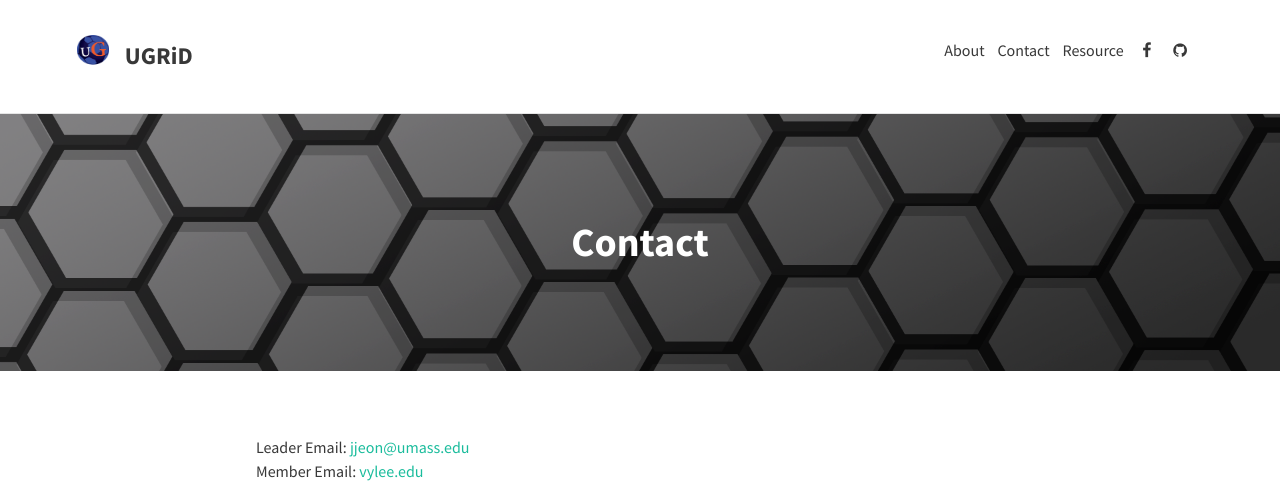
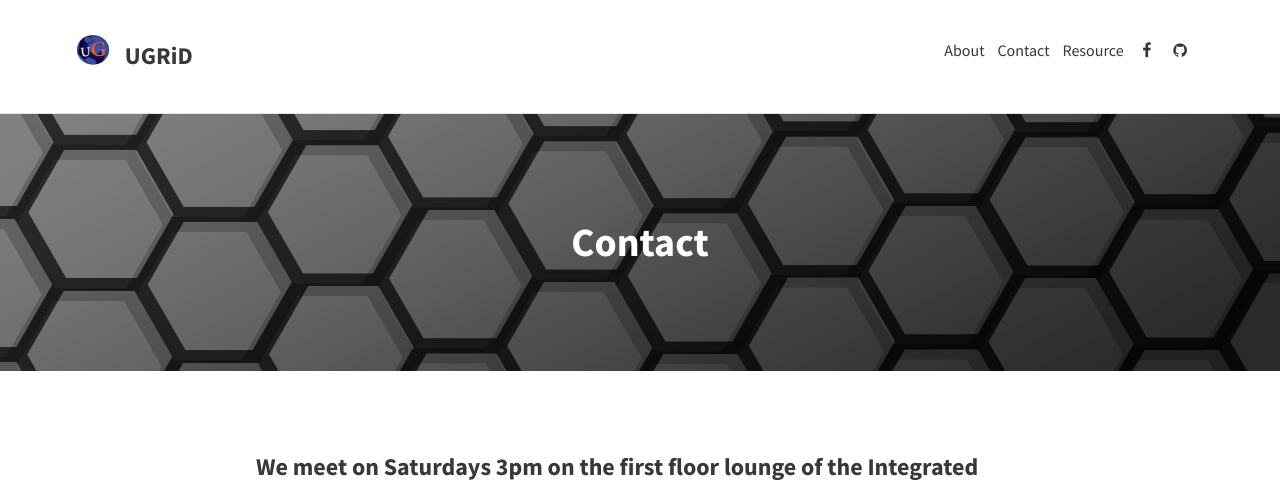
Before and after one commit to sketchplatform/ugriders.github.io, a Jekyll site: the page built from contact.md, in a window 1280 px wide. Shown: the top 486 px of the page. Built offline with Jekyll 4.4.1, drawn with Linux system fonts in a browser that asks for light colours; nearby versions of some CDN libraries; some of the changed text lies outside the part shown.

Commit message:
Update contact.md

```diff
--- a/contact.md
+++ b/contact.md
@@ -4,9 +4,8 @@
 permalink: /contact/
 feature-img: "img/texture2.png"
 ---
+<h3>We meet on Saturdays 3pm on the first floor lounge of the Integrated Science Building (ISB) at UMass.</h3>
 
 Leader Email: [jjeon@umass.edu](jjeon@umass.edu)<br />
 Member Email: [vylee.edu](vylee@umass.edu)<br />
 <iframe src="https://docs.google.com/forms/d/e/1FAIpQLSesUvgBN3yv7W5qPWy4w7wnOP9wck9LjZwkp4KoH09ynElqvQ/viewform?embedded=true" width="760" height="500" frameborder="0" marginheight="0" marginwidth="0">Loading...</iframe>
-
-We meet on Saturdays 3pm on the first floor lounge of the Integrated Science Building (ISB) at UMass.
```
